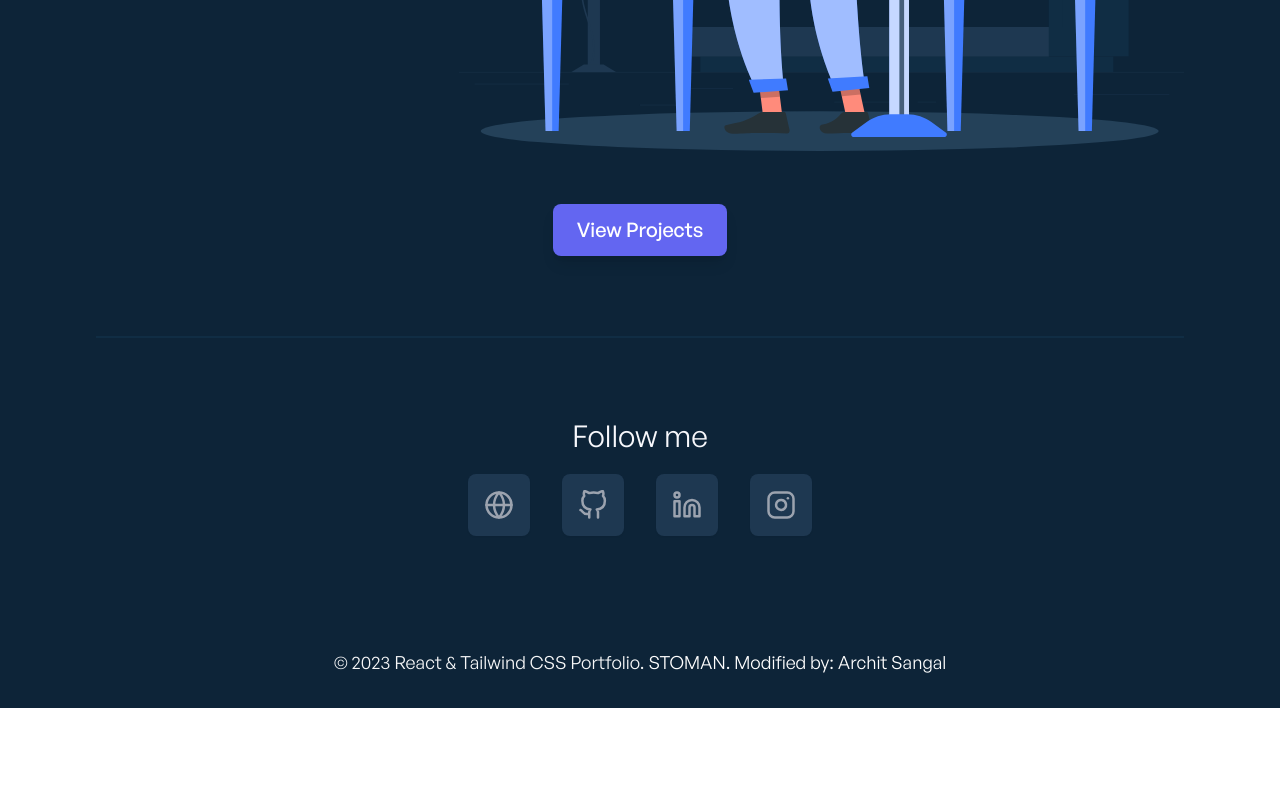
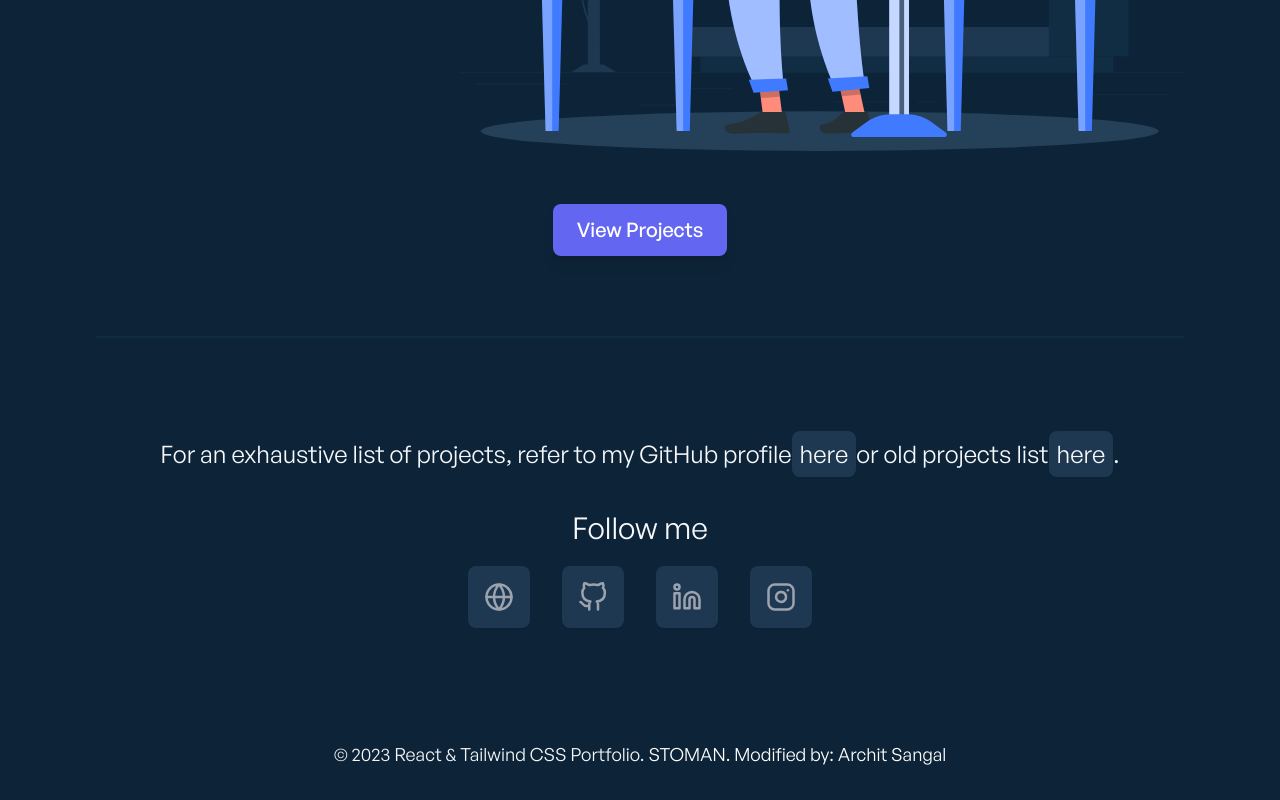
Before and after one commit to architsangal/architsangal-portfolio, a React (Create React App) app: page / in a window 1280 px wide. Shown: the part 614-1414 px from the top of the page. Before the commit the page ends 1322 px from the top, so only its background shows below. Built offline with nearby package versions, Linux system fonts and the light colour scheme.

Commit message:
Added other links of github and old porfolio

```diff
--- a/src/components/projects/project4/ProjectInfo.jsx
+++ b/src/components/projects/project4/ProjectInfo.jsx
@@ -79,9 +79,6 @@ const ProjectInfo = () => {
 								{"Demo Link"}
 							</span>
 						</a>
-					</div>
-
-					<div className="flex items-center gap-3 mt-5">
 
 						<a
 							href={"https://github.com/architsangal/MongoDB-based-Graph-Algorithm-and-Analytics-Library"}
@@ -93,9 +90,6 @@ const ProjectInfo = () => {
 								{"GitHub Link"}
 							</span>
 						</a>
-					</div>
-
-					<div className="flex items-center gap-3 mt-5">
 
 						<a
 							href={"https://drive.google.com/file/d/1B9ADj3FWfyj1c0CZgHwLsr_JwQSdY940/view"}
--- a/src/components/shared/AppFooter.jsx
+++ b/src/components/shared/AppFooter.jsx
@@ -42,6 +42,37 @@ const AppFooter = () => {
 			<div className="pt-20 sm:pt-30 pb-8 mt-20 border-t-2 border-primary-light dark:border-secondary-dark">
 				{/* Footer social links */}
 				<div className="font-general-regular flex flex-col justify-center items-center mb-12 sm:mb-28">
+					<div className="flex items-center gap-3 mt-5">
+					<p className="text-xl sm:text-2xl text-primary-dark dark:text-primary-light mb-5">
+						For an exhaustive list of projects, refer to my GitHub profile
+							<a
+								href={"https://github.com/architsangal?tab=repositories"}
+								target="__blank"
+								aria-label="Share Project"
+								className="bg-ternary-light dark:bg-ternary-dark text-gray-400 hover:text-primary-dark dark:hover:text-primary-light p-2 rounded-lg shadow-sm duration-500"
+							>
+								<span className="font-general-regular text-primary-dark dark:text-ternary-light">
+									{"here"}
+								</span>
+							</a>
+
+						or old projects list
+							<a
+								href={"https://architsangal.github.io/Portfolio/#/"}
+								target="__blank"
+								aria-label="Share Project"
+								className="bg-ternary-light dark:bg-ternary-dark text-gray-400 hover:text-primary-dark dark:hover:text-primary-light p-2 rounded-lg shadow-sm duration-500"
+							>
+								<span className="font-general-regular text-primary-dark dark:text-ternary-light">
+									{"here"}
+								</span>
+							</a>
+						.
+					</p>
+					</div>
+					<p className="text-2xl sm:text-3xl text-primary-dark dark:text-primary-light mb-5">
+
+					</p>
 					<p className="text-2xl sm:text-3xl text-primary-dark dark:text-primary-light mb-5">
 						Follow me
 					</p>
```
